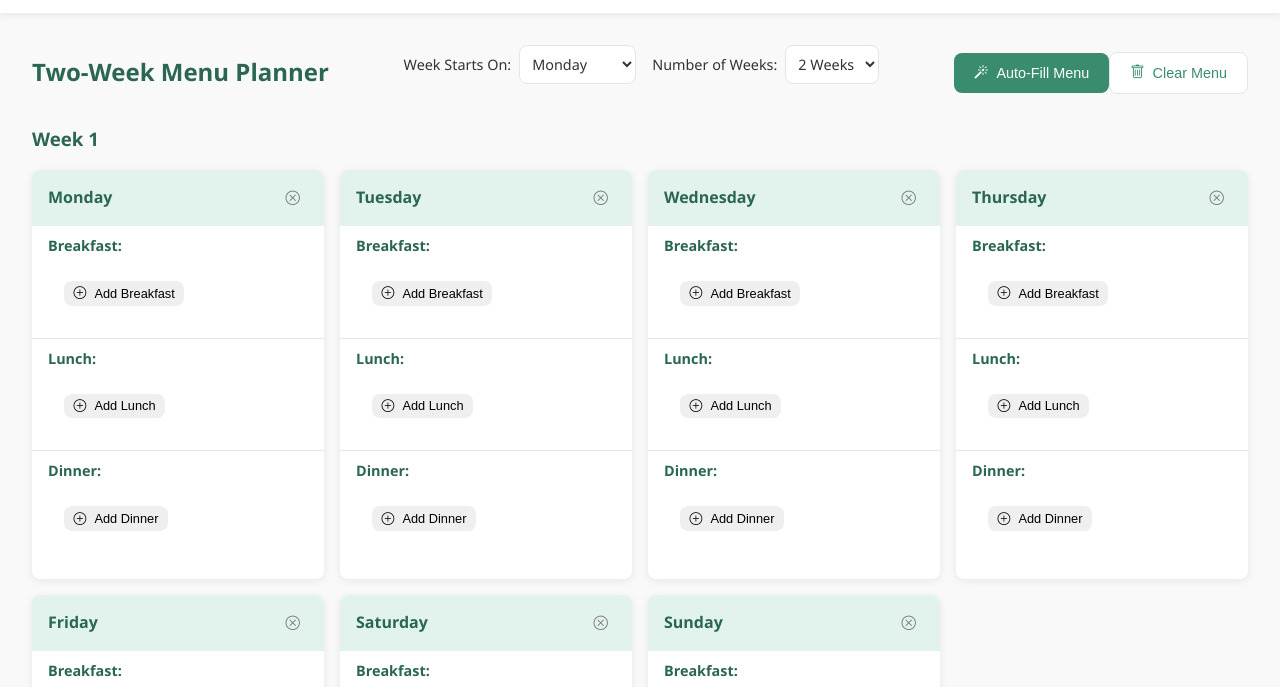
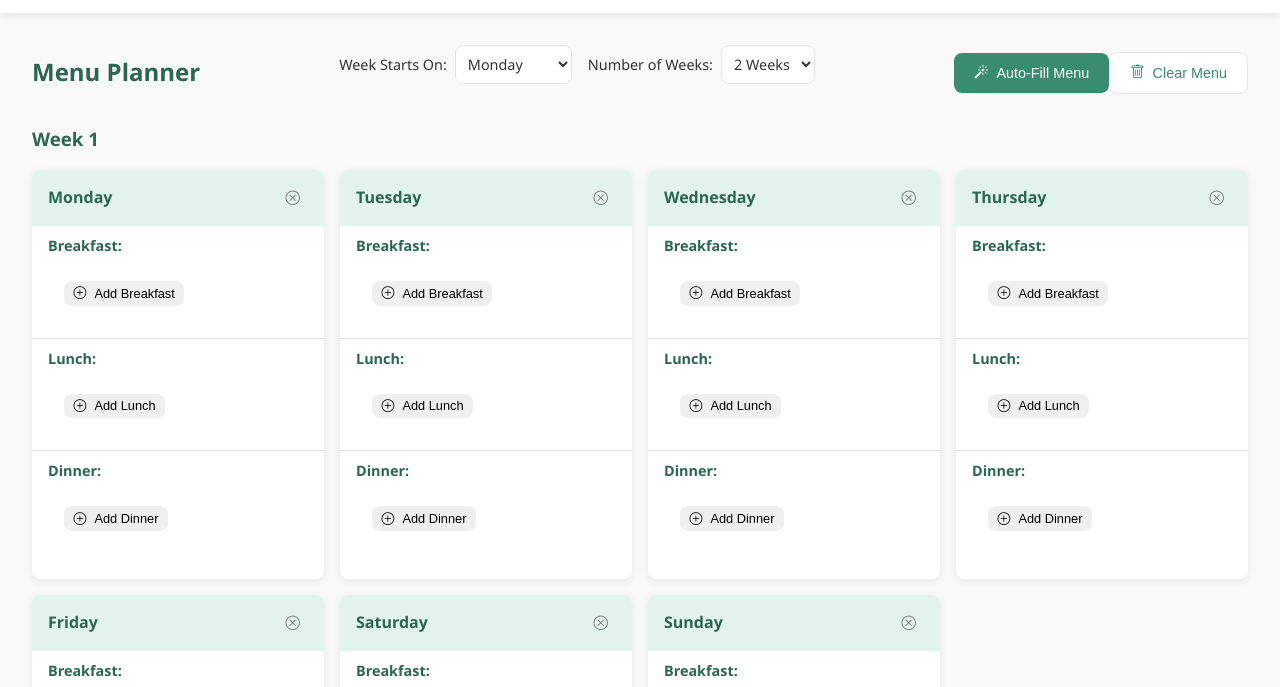
Before and after one commit to websimapi/websim-meal-planner-pro, a plain HTML site: page index.html in a window 1280 px wide. Shown: the part 101-788 px from the top of the page. Drawn offline with nearby package versions, Linux system fonts and the light colour scheme.

Commit message:
v26: On the Menu page, change the title from "Two Week Menu Planner" to "Menu Planner".

```diff
--- a/index.html
+++ b/index.html
@@ -63,7 +63,7 @@
             <!-- Menu Planner -->
             <section v-if="activeTab === 'menu'" class="menu-section">
                 <div class="section-header">
-                    <h2>Two-Week Menu Planner</h2>
+                    <h2>Menu Planner</h2>
                     <div class="menu-settings">
                         <div class="menu-setting">
                             <label for="week-start-day">Week Starts On:</label>
```
